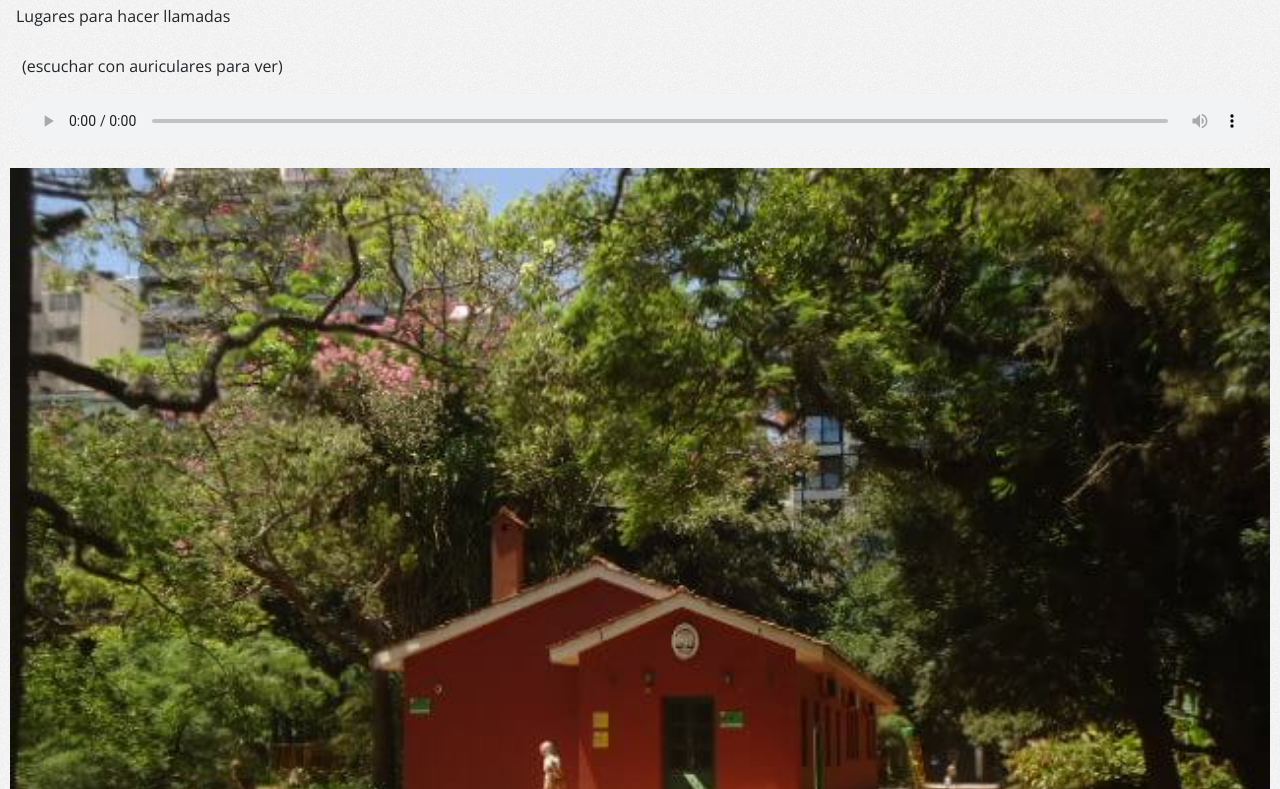
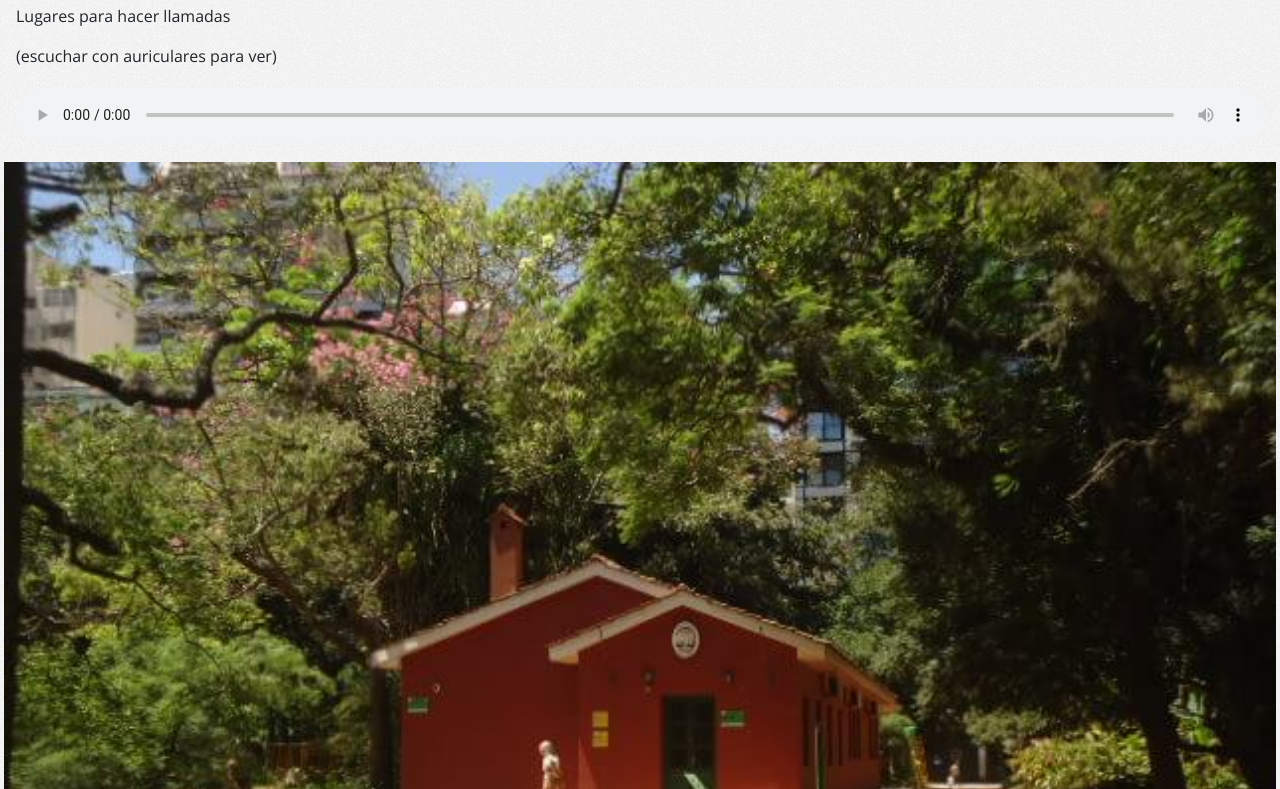
Before and after one commit to ayelenmrios/ayemmrios, a plain HTML site: page html/antesFebrero.html in a window 1280 px wide. Shown: the part 95-884 px from the top of the page. Drawn offline with nearby package versions, Linux system fonts and the light colour scheme.

```diff
--- a/html/antesFebrero.html
+++ b/html/antesFebrero.html
@@ -21,12 +21,13 @@
    <main>
     <h1 style="margin-top: 27px;">Antes que termine febrero</h1>
     <p style="margin: 1rem;">Lugares para hacer llamadas</p>
+    <p style="margin: 0rem 1rem 1rem 1rem;">(escuchar con auriculares para ver)</p>
     <!-- Cancion TODAVIA NO DISPONIBLE-->
 
     <!-- <iframe frameborder="0" scrolling="no" src="https://freesound.org/embed/sound/iframe/684110/simple/small/" width="375" height="30"></iframe> -->
     <!-- Imagenes -->
     <section class="row">
-        <p>(escuchar con auriculares para ver)</p>
+
         <audio src="../canciones/zombieGirlCoverSong.mp3" controls style="margin-bottom: 20px;"></audio>
         <img src="../imagenes/DSC001.JPG" alt="Casa roja" class="img-fluid col-xl-12 col-md-12 col-sm-12">
         <img src="../imagenes/DSC002.JPG" alt="" class="img-fluid col-xl-12 col-md-12 col-sm-12">
--- a/scss/estilo.scss
+++ b/scss/estilo.scss
@@ -43,7 +43,7 @@
     }
     //Imagenes
     section{
-        padding: 10px;
+        padding: 4px;
         margin: 0 !important;
 
         img{
```
Also changed, not shown: css/style.css.
